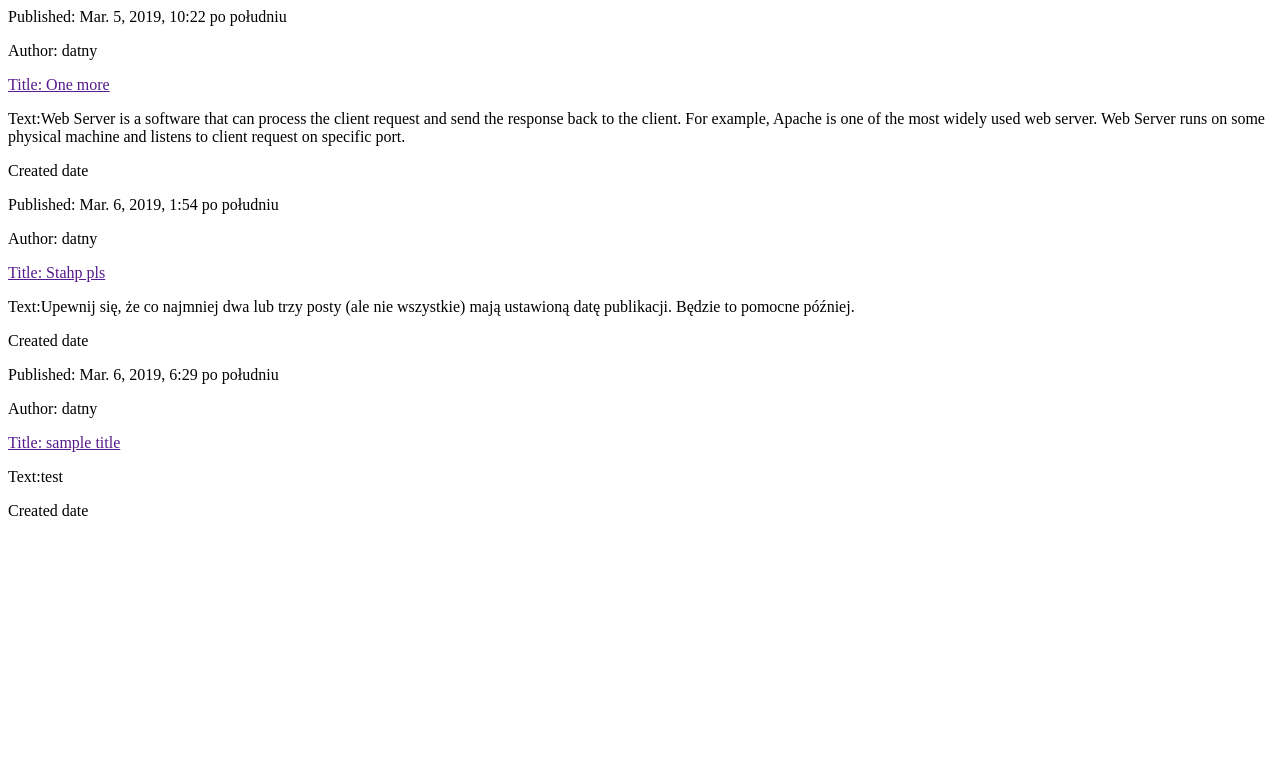
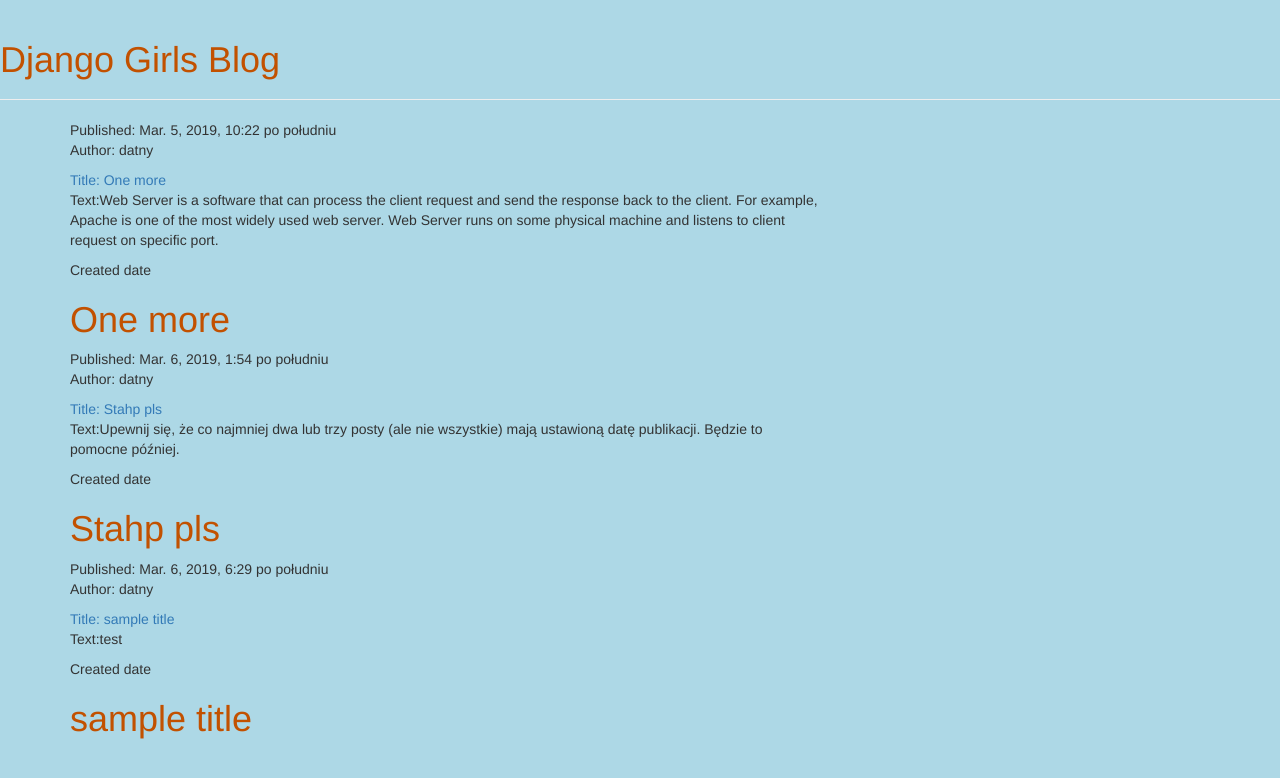
Before and after one commit to Datny/Meeting-Django, a Django app: page / in a window 1280 px wide. Shown: the top 778 px of the page. Run offline with Django 3.2, Linux system fonts and the light colour scheme; data comes from the database, SQL or seed files in the repository; some libraries are stand-ins or nearby versions.

Commit message:
added post-detail option

```diff
--- /dev/null
+++ b/blog/static/css/blog.css
@@ -0,0 +1,6 @@
+h1 a, h2 a {
+    color: #C25100;
+}
+body {
+  background-color: lightblue;
+}
--- /dev/null
+++ b/blog/templates/blog/base.html
@@ -0,0 +1,26 @@
+<!DOCTYPE html>
+{% load static %}
+<html lang="en">
+<head>
+    <meta charset="UTF-8">
+    <title>Title</title>
+    <link rel="stylesheet" href="//maxcdn.bootstrapcdn.com/bootstrap/3.2.0/css/bootstrap.min.css">
+    <link rel="stylesheet" href="//maxcdn.bootstrapcdn.com/bootstrap/3.2.0/css/bootstrap-theme.min.css">
+    <link rel="stylesheet" href="{% static 'css/blog.css' %}">
+</head>
+<body>
+
+    <div class="page-header">
+        <h1><a href="/">Django Girls Blog</a></h1>
+    </div>
+    <div class="content container">
+        <div class="row">
+            <div class="col-md-8">
+            {% block content %}
+            {% endblock %}
+            </div>
+        </div>
+    </div>
+</body>
+
+</html>
--- a/blog/templates/blog/post_list.html
+++ b/blog/templates/blog/post_list.html
@@ -1,17 +1,15 @@
-<!DOCTYPE html>
-<html lang="en">
-<head>
-    <meta charset="UTF-8">
-    <title>Title</title>
-</head>
-<body>
+{% extends 'blog/base.html' %}
+
+
+{% block content %}
     {% for post in posts %}
         <div>Published: {{post.published_date}}
              <p>Author: {{post.author}}</p>
              <a href="">Title: {{post.title}}</a>
              <p>Text:{{post.text}}</p>
              <p>Created date{{created_date}}</p>
+            <h1><a href="{% url 'post_detail' pk=post.pk %}">{{ post.title }}</a></h1>
         </div>
+
     {% endfor %}
-</body>
-</html>
+{% endblock %}
--- a/blog/urls.py
+++ b/blog/urls.py
@@ -4,4 +4,5 @@
 
 urlpatterns = [
     path('', views.post_list, name='post_list'),
+    path('post/<int:pk>/', views.post_detail, name='post_detail'),
 ]
--- a/blog/views.py
+++ b/blog/views.py
@@ -1,9 +1,15 @@
 from django.shortcuts import render
 from . models import Post
 from django.utils import timezone
+from django.shortcuts import render, get_object_or_404
 # Create your views here.
 
 
 def post_list(request):
     posts = Post.objects.filter(published_date__lte=timezone.now()).order_by('published_date')
     return render(request, 'blog/post_list.html', {'posts': posts})
+
+
+def post_detail(request, pk):
+    post = get_object_or_404(Post, pk=pk)
+    return render(request, 'blog/post_detail.html', {'post': post})
```
Also changed, not shown: blog/templates/blog/post_detail.html (added, +13 -0 lines). Lines whose indentation alone changed are shown as unchanged.
